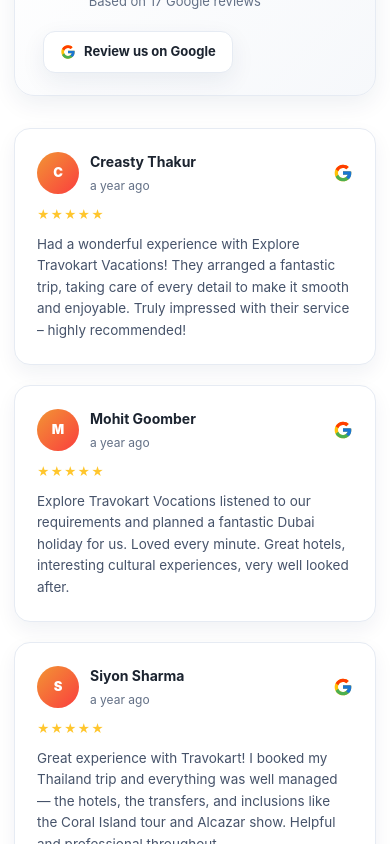
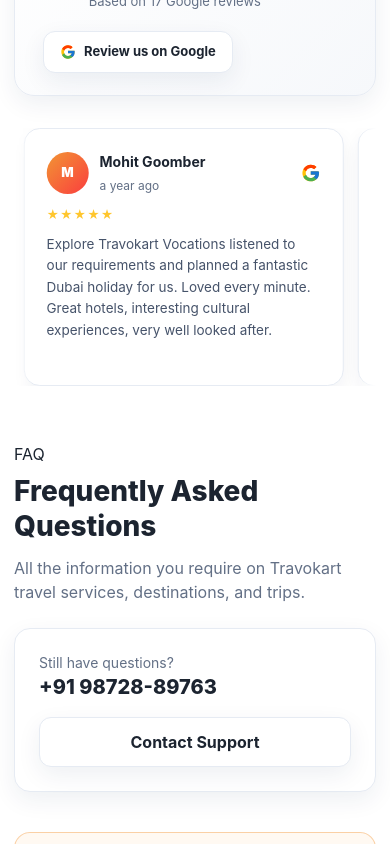
Before and after one commit to 2026Pacewalk/travokart, a Next.js app: page / in a window 390 px wide. Shown: the part 8820-9664 px from the top of the page. Built offline with nearby package versions, Linux system fonts and the light colour scheme.

Commit message:
Reviews: auto-scrolling one-line marquee (mobile + desktop)
All reviews now scroll continuously in a single row with edge fade,
pause-on-hover, swipe-friendly on mobile.

Co-Authored-By: Claude Opus 4.8 <noreply@anthropic.com>

```diff
--- a/app/globals.css
+++ b/app/globals.css
@@ -311,6 +311,21 @@ button, input, select { font: inherit; }
 .gr-person small { font-size: 12px; color: var(--muted); }
 .gr-g { flex: 0 0 auto; }
 .gr-card > p { font-size: 13.5px; line-height: 1.6; color: #46536a; margin: 10px 0 0; }
+
+/* Auto-scrolling reviews marquee */
+.reviews-marquee { position: relative; overflow: hidden; -webkit-mask-image: linear-gradient(90deg, transparent, #000 5%, #000 95%, transparent); mask-image: linear-gradient(90deg, transparent, #000 5%, #000 95%, transparent); }
+.reviews-track { display: flex; width: max-content; animation: reviewsScroll 55s linear infinite; }
+.reviews-marquee:hover .reviews-track { animation-play-state: paused; }
+.reviews-track .review-card { width: 360px; flex: 0 0 auto; margin-right: 20px; }
+@keyframes reviewsScroll { from { transform: translateX(0); } to { transform: translateX(-50%); } }
+@media (max-width: 640px) {
+  .reviews-track .review-card { width: 82vw; margin-right: 14px; }
+  .reviews-track { animation-duration: 42s; }
+}
+@media (prefers-reduced-motion: reduce) {
+  .reviews-marquee { overflow-x: auto; -webkit-overflow-scrolling: touch; }
+  .reviews-track { animation: none; }
+}
 
 .newsletter-card { border-radius: 18px; overflow: hidden; position: relative; color: #fff; min-height: 200px; padding: 26px; display: flex; align-items: center; }
 .newsletter-card .nl-bg { position:absolute; inset:0; }
--- a/app/page.tsx
+++ b/app/page.tsx
@@ -181,10 +181,11 @@ export default function Home() {
           </a>
         </div>
 
-        {/* Real Google reviews */}
-        <div className="grid grid-cols-1 md:grid-cols-2 lg:grid-cols-3 gap-5 mt-8">
-          {testimonials.map((r) => (
-            <article className="review-card gr-card" key={r.name}>
+        {/* Real Google reviews — auto-scrolling marquee (pauses on hover) */}
+        <div className="reviews-marquee mt-8">
+          <div className="reviews-track">
+            {[...testimonials, ...testimonials].map((r, i) => (
+              <article className="review-card gr-card" key={i} aria-hidden={i >= testimonials.length}>
                 <div className="gr-head">
                   <span className="review-avatar">{r.name.charAt(0)}</span>
                   <div className="gr-person">
@@ -197,6 +198,7 @@ export default function Home() {
                 <p>{r.text}</p>
               </article>
             ))}
+          </div>
         </div>
       </section>
 
```
Lines whose indentation alone changed are shown as unchanged.
